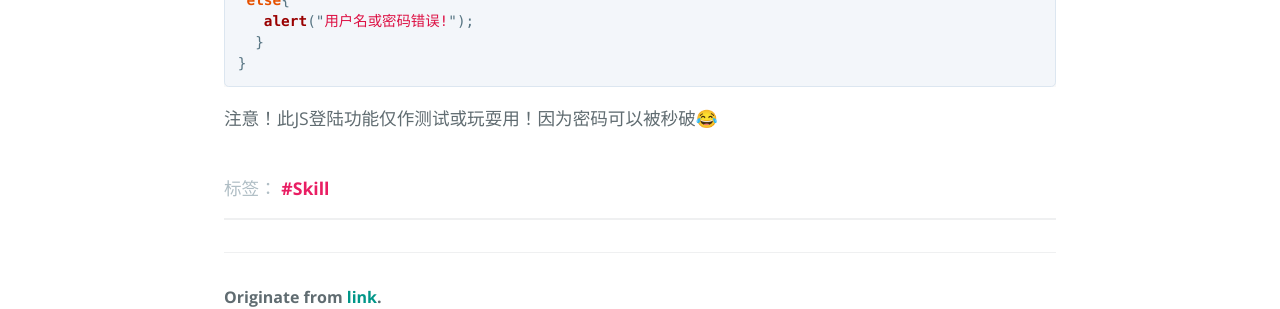
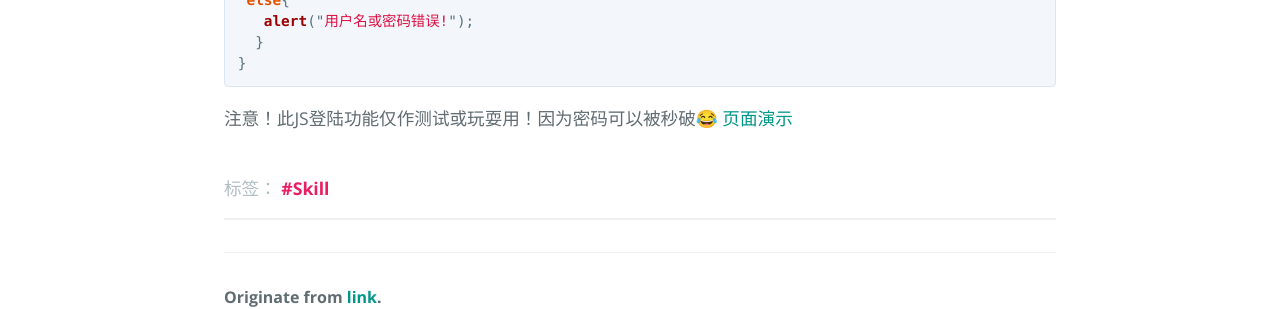
Before and after one commit to link9596/qwq, a Jekyll site: the page built from _posts/2018-1-13-login-page.md, in a window 1280 px wide and 900 px high, scrolled down 2044 px. Shown: the part 495-804 px from the top of the window. Built offline with Jekyll 4.4.1, drawn with Linux system fonts in a browser that asks for light colours; emoji names are drawn with the system emoji font; comment, search, counter and statistics services are not loaded.

Commit message:
Update 2018-1-13-login-page.md

````diff
--- a/_posts/2018-1-13-login-page.md
+++ b/_posts/2018-1-13-login-page.md
@@ -95,3 +95,4 @@ window.location.href="http://lkopp.ml";
 }
 ```
 注意！此JS登陆功能仅作测试或玩耍用！因为密码可以被秒破:joy:
+[页面演示](http://admin.lkopp.ml)
````
